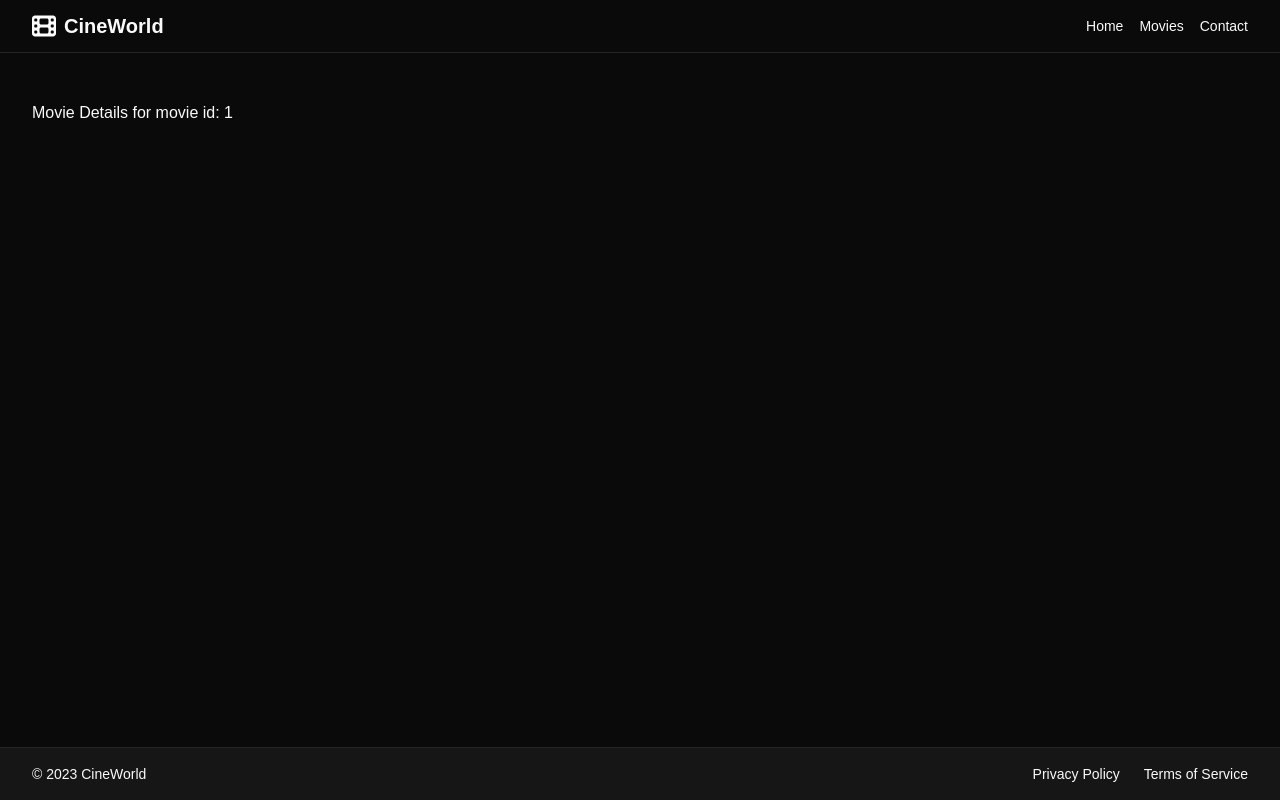
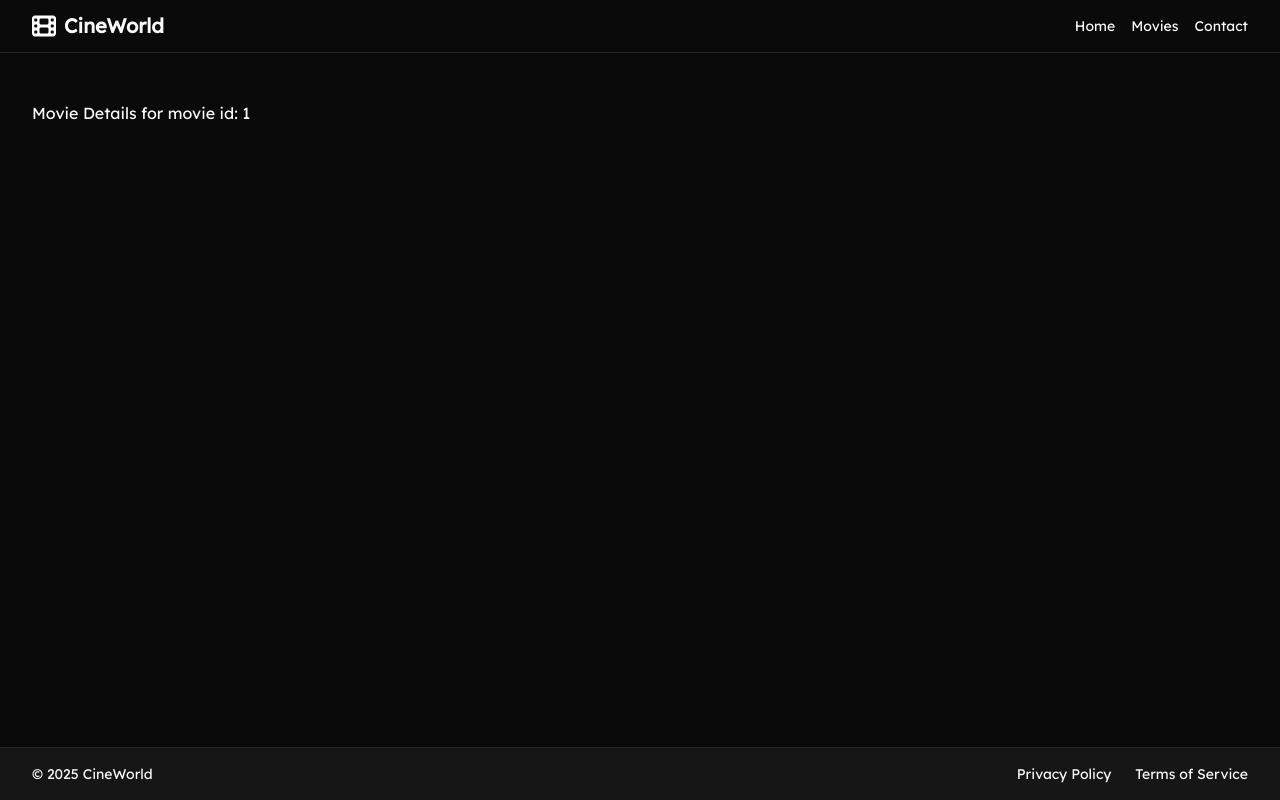
Before and after one commit to tammeleh/cineworld, a React (Vite) app: page /movies/1 in a window 1280 px wide. Built offline with nearby package versions, Linux system fonts and the light colour scheme.

Commit message:
Minor fixes

```diff
--- a/src/components/Footer.tsx
+++ b/src/components/Footer.tsx
@@ -13,7 +13,7 @@ export const Footer = () => {
   return (
     <footer className="border-t-border background-card bg-card border-t">
       <div className="container-with-px flex justify-between gap-6 py-4 text-xs font-light md:text-sm">
-        <p>© 2023 CineWorld</p>
+        <p>© 2025 CineWorld</p>
         <ul className="flex items-center gap-6">
           <NavItem to="#">Privacy Policy</NavItem>
           <NavItem to="#">Terms of Service</NavItem>
--- a/src/index.css
+++ b/src/index.css
@@ -1,5 +1,5 @@
+@import url('https://fonts.googleapis.com/css2?family=Lexend+Deca&display=swap');
 @import 'tailwindcss';
-@import url('https://fonts.googleapis.com/css2?family=Lexend+Deca&display=swap');
 
 @theme {
   --color-background: oklch(0.145 0 0);
@@ -15,6 +15,14 @@
     font-family: 'Lexend Deca', sans-serif;
   }
 
+  button {
+    cursor: pointer;
+  }
+
+  button:disabled {
+    cursor: not-allowed;
+  }
+
   .container-with-px {
     @apply container mx-auto px-4 md:px-8;
   }
```
